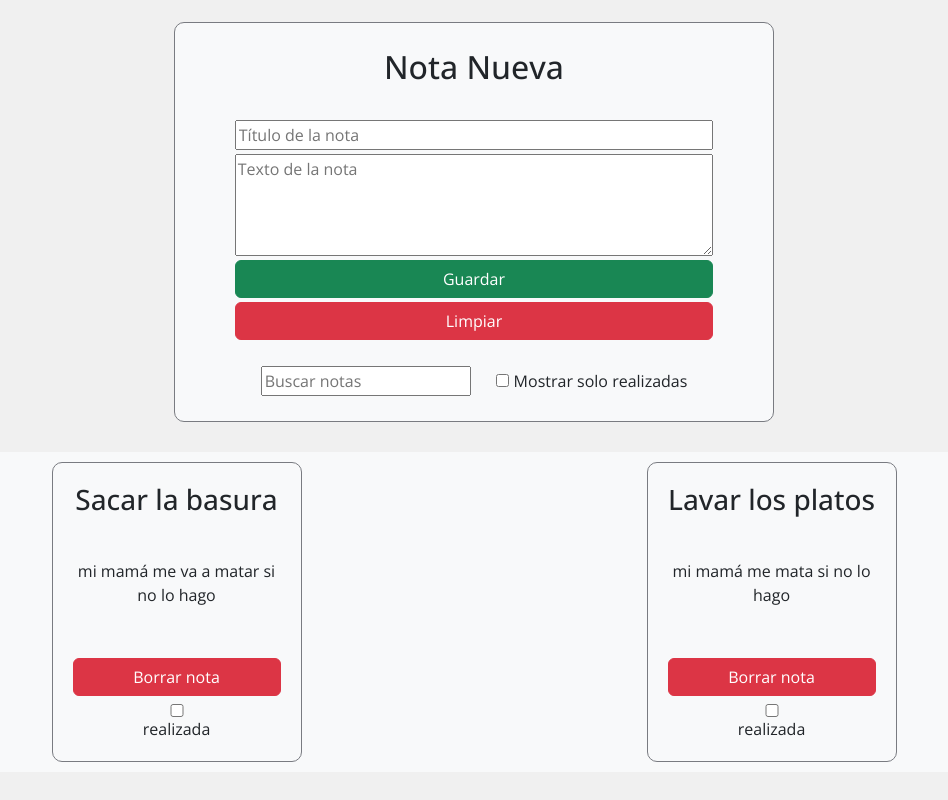
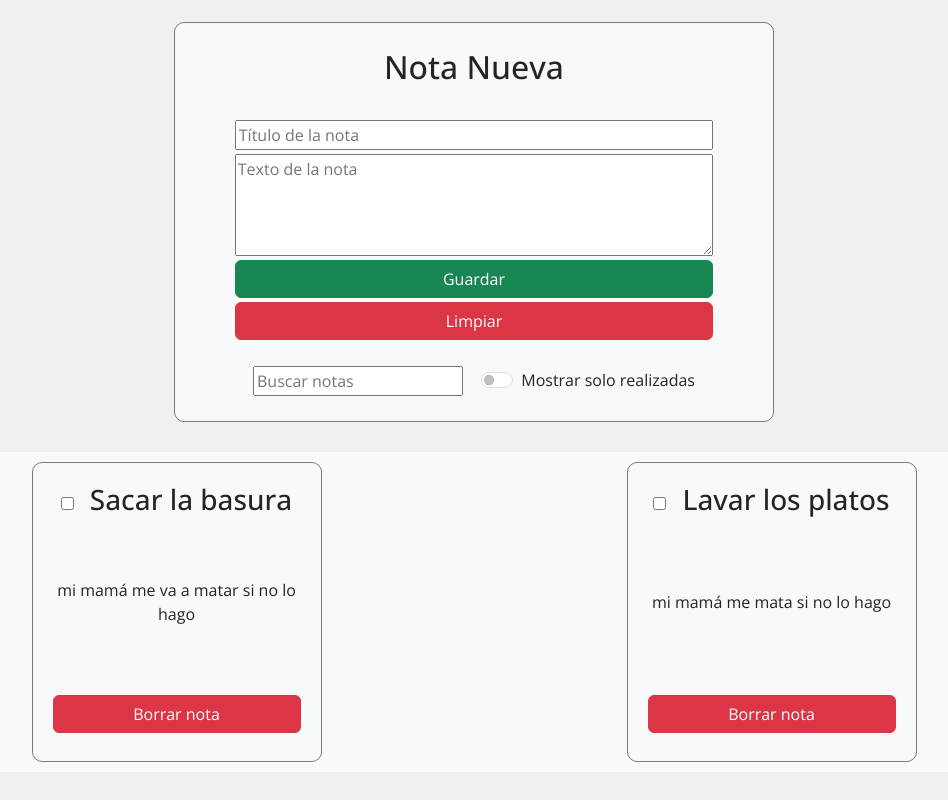
Before and after one commit to juananuel/JuanAnuelEventos, a plain HTML site: page index.html in a window 1280 px wide. Shown: the part 722-1522 px from the top of the page, without its empty margins (166-1114 px from the left). Drawn offline with nearby package versions, Linux system fonts and the light colour scheme; a web font is replaced by a local one.

Commit message:
modificando... 4

```diff
--- a/index.html
+++ b/index.html
@@ -70,8 +70,8 @@
 
       <div class="app-input d-flex justify-content-evenly align-items-center">
         <input type="text" id="busqueda" placeholder="Buscar notas" oninput="aplicarFiltros()">
-        <label>
-            <input type="checkbox" id="filtroRealizadas" onchange="aplicarFiltros()"> Mostrar solo realizadas
+        <label class="form-check form-switch">
+            <input class="form-check-input" type="checkbox" role="switch" id="filtroRealizadas" onchange="aplicarFiltros()"> Mostrar solo realizadas
         </label>
       </div>
     </div>
--- a/script.js
+++ b/script.js
@@ -60,11 +60,13 @@ function pintarNotas(notasAPintar) {
   notasAPintar.forEach((nota) => {
     contenedor.innerHTML += `
       <div class="nota">
-        <h3>${nota.titulo}</h3>
-        <p>${nota.texto}</p>
+        <div class="d-flex justify-content-center align-items-center">
+          <input onClick="marcarRealizada(${nota.id})" type="checkbox" ${nota.realizada ? "checked" : ""}>
+          <h3 class="ms-3">${nota.titulo}</h3>
+        </div>
+        <p class="${nota.realizada ? 'texto-realizado' : ''}">${nota.texto}</p>
         <div class="d-flex flex-column">
           <button class="btn btn-danger mb-2" onclick="borrarNota(${nota.id})">Borrar nota</button>
-          <input onClick="marcarRealizada(${nota.id})" type="checkbox" ${nota.realizada ? "checked" : ""}>realizada
         </div>
       </div>
       `;
--- a/style.css
+++ b/style.css
@@ -64,7 +64,7 @@ body{
 .nota{
   border: 1px solid #797b81;
   border-radius: 10px;
-  width: 250px;
+  width: 290px;
   height: 300px;
   margin: 0 auto;
   display: flex;
@@ -73,3 +73,7 @@ body{
   text-align: center;
   padding: 20px;
 }
+
+.texto-realizado {
+  text-decoration: line-through;
+}
```
